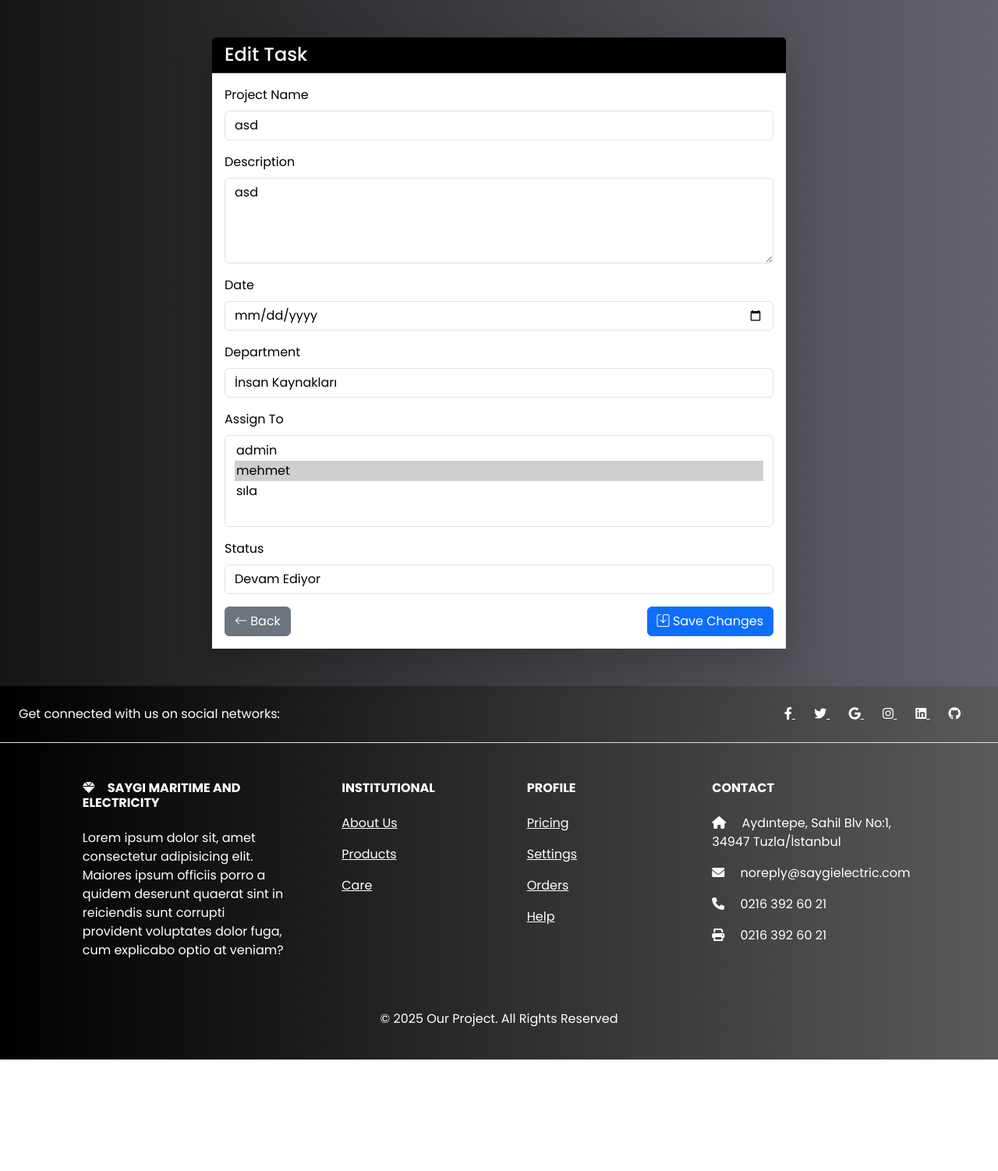
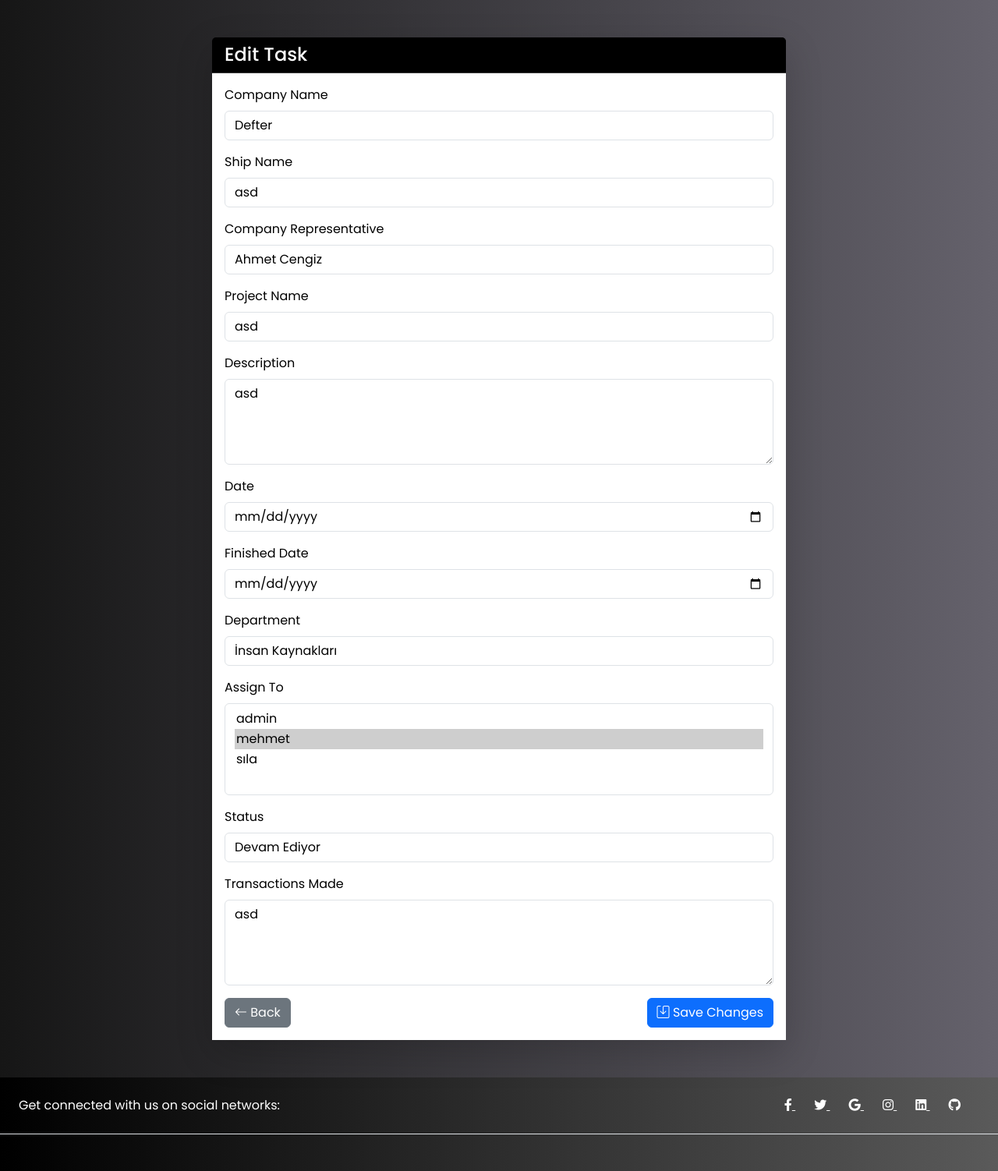
Before and after one commit to code-Beko/saygi, a Django app: page /tasks/1/edit/ in a window 1280 px wide. Shown: the part 56-1558 px from the top of the page at 78% size. Before the commit the page ends 1415 px from the top, so only its background shows below. Run offline with Django 5.2, Linux system fonts and the light colour scheme; a user stored in the database is signed in; data comes from the database, SQL or seed files in the repository; both versions use the stored data as it was after the commit.

Commit message:
jobs add work

```diff
--- a/jobs/forms.py
+++ b/jobs/forms.py
@@ -186,18 +186,14 @@
             "transactions_made",
         ]
         widgets = {
+            "company_name": forms.TextInput(attrs={"class": "form-control"}),
+            "ship_name": forms.TextInput(attrs={"class": "form-control"}),
             "company_representative": forms.TextInput(attrs={"class": "form-control"}),
-            "ship_name": forms.TextInput(attrs={"class": "form-control"}),
-            "company_name": forms.TextInput(attrs={"class": "form-control"}),
-            "date": forms.DateInput(attrs={"type": "date", "class": "form-control"}),
-            "finished_date": forms.DateInput(
-                attrs={"type": "date", "class": "form-control"}
-            ),
             "project_name": forms.TextInput(attrs={"class": "form-control"}),
             "description": forms.Textarea(attrs={"class": "form-control", "rows": 4}),
-            "transactions_made": forms.Textarea(
-                attrs={"class": "form-control", "rows": 4}
-            ),
+            "date": forms.DateInput(attrs={"type": "date", "class": "form-control"}),
+            "finished_date": forms.DateInput(attrs={"type": "date", "class": "form-control"}),
+            "transactions_made": forms.Textarea(attrs={"class": "form-control", "rows": 4}),
             "status": forms.Select(attrs={"class": "form-control"}),
             "department": forms.Select(attrs={"class": "form-control"}),
             "assigned_to": forms.SelectMultiple(attrs={"class": "form-control"}),
--- a/jobs/models.py
+++ b/jobs/models.py
@@ -164,32 +164,19 @@
         ("iptal", "İptal"),
         ("ertelendi", "Ertelendi"),
     ]
-    company_name = models.CharField(_("Company Name"), max_length=255)
-    ship_name = models.CharField(_("Ship Name"), max_length=255)
-    company_representative = models.CharField(
-        _("Company Representative"), max_length=255
-    )
-    project_name = models.CharField(_("Project Name"), max_length=255)
-    description = models.TextField(_("Description"))
-    date = models.DateField(_("Date"))
-    finished_date = models.DateField(_("Finished Date"))
-    status = models.CharField(
-        _("Durum"), max_length=20, choices=STATUS_CHOICES, default="beklemede"
-    )
-    department = models.ForeignKey(
-        Department,
-        on_delete=models.SET_NULL,
-        null=True,
-        blank=True,
-        verbose_name=_("Departman"),
-    )
+    company_name = models.CharField(_("Şirket Adı"), max_length=255, null=True, blank=True)
+    ship_name = models.CharField(_("Gemi Adı"), max_length=255, null=True, blank=True)
+    company_representative = models.CharField(_("Şirket Temsilcisi"), max_length=255, null=True, blank=True)
+    project_name = models.CharField(_("Proje Adı"), max_length=255)
+    description = models.TextField(_("Açıklama"))
+    date = models.DateField(_("Tarih"))
+    finished_date = models.DateField(_("Bitiş Tarihi"))
+    status = models.CharField(_("Durum"), max_length=20, choices=STATUS_CHOICES, default="beklemede")
+    department = models.ForeignKey(Department, on_delete=models.SET_NULL, null=True, blank=True, verbose_name=_("Departman"))
     assigned_to = models.ManyToManyField(CustomUser, related_name="assigned_tasks")
-    transactions_made = models.TextField(_("Transactions Made"))
-
+    transactions_made = models.TextField(_("Yapılan İşlemler"), null=True, blank=True)
     created_at = models.DateTimeField(auto_now_add=True)
-    created_by = models.ForeignKey(
-        CustomUser, on_delete=models.CASCADE, related_name="created_tasks"
-    )
+    created_by = models.ForeignKey(CustomUser, on_delete=models.CASCADE, related_name="created_tasks")
     is_read = models.ManyToManyField(CustomUser, related_name="read_tasks", blank=True)
 
     def __str__(self):
--- a/jobs/templates/tasks/edit.html
+++ b/jobs/templates/tasks/edit.html
@@ -14,6 +14,46 @@
                     <div class="card-body bg-white">
                         <form method="post">
                             {% csrf_token %}
+                            <div class="mb-3">
+                                <label for="{{ form.company_name.id_for_label }}"
+                                       class="form-label text-black">{% trans "Company Name" %}</label>
+                                {% if not can_edit_all %}
+                                    <input type="text"
+                                           class="form-control"
+                                           value="{{ task.company_name }}"
+                                           disabled>
+                                    <input type="hidden" name="company_name" value="{{ task.company_name }}">
+                                {% else %}
+                                    {{ form.company_name }}
+                                {% endif %}
+                            </div>
+                            <div class="mb-3">
+                                <label for="{{ form.ship_name.id_for_label }}" class="form-label text-black">{% trans "Ship Name" %}</label>
+                                {% if not can_edit_all %}
+                                    <input type="text"
+                                           class="form-control"
+                                           value="{{ task.ship_name }}"
+                                           disabled>
+                                    <input type="hidden" name="ship_name" value="{{ task.ship_name }}">
+                                {% else %}
+                                    {{ form.ship_name }}
+                                {% endif %}
+                            </div>
+                            <div class="mb-3">
+                                <label for="{{ form.company_representative.id_for_label }}"
+                                       class="form-label text-black">{% trans "Company Representative" %}</label>
+                                {% if not can_edit_all %}
+                                    <input type="text"
+                                           class="form-control"
+                                           value="{{ task.company_representative }}"
+                                           disabled>
+                                    <input type="hidden"
+                                           name="company_representative"
+                                           value="{{ task.company_representative }}">
+                                {% else %}
+                                    {{ form.company_representative }}
+                                {% endif %}
+                            </div>
                             <div class="mb-3">
                                 <label for="{{ form.project_name.id_for_label }}"
                                        class="form-label text-black">{% trans "Project Name" %}</label>
@@ -50,14 +90,29 @@
                                 {% endif %}
                             </div>
                             <div class="mb-3">
+                                <label for="{{ form.finished_date.id_for_label }}"
+                                       class="form-label text-black">{% trans "Finished Date" %}</label>
+                                {% if not can_edit_all %}
+                                    <input type="date"
+                                           class="form-control"
+                                           value="{{ task.finished_date|date:'Y-m-d' }}"
+                                           disabled>
+                                    <input type="hidden"
+                                           name="finished_date"
+                                           value="{{ task.finished_date|date:'Y-m-d' }}">
+                                {% else %}
+                                    {{ form.finished_date }}
+                                {% endif %}
+                            </div>
+                            <div class="mb-3">
                                 <label for="{{ form.department.id_for_label }}"
                                        class="form-label text-black">{% trans "Department" %}</label>
                                 {% if not can_edit_all %}
                                     <input type="text"
                                            class="form-control"
-                                           value="{{ task.get_department_display }}"
+                                           value="{{ task.department.name }}"
                                            disabled>
-                                    <input type="hidden" name="department" value="{{ task.department }}">
+                                    <input type="hidden" name="department" value="{{ task.department.id }}">
                                 {% else %}
                                     {{ form.department }}
                                 {% endif %}
@@ -81,6 +136,11 @@
                                 <label for="{{ form.status.id_for_label }}" class="form-label text-black">{% trans "Status" %}</label>
                                 {{ form.status }}
                             </div>
+                            <div class="mb-3">
+                                <label for="{{ form.transactions_made.id_for_label }}"
+                                       class="form-label text-black">{% trans "Transactions Made" %}</label>
+                                {{ form.transactions_made }}
+                            </div>
                             <div class="d-flex justify-content-between">
                                 <a href="{% url 'task_list' %}" class="btn btn-secondary">
                                     <i class="bi bi-arrow-left"></i> {% trans "Back" %}
--- a/jobs/views.py
+++ b/jobs/views.py
@@ -310,6 +310,7 @@
     return render(request, "tasks/add.html", {"form": form})
 
 
+@login_required
 def task_edit(request, id):
     try:
         task = Task.objects.get(id=id)
@@ -347,23 +348,31 @@
                     request, "Form geçersiz. Lütfen tüm alanları kontrol edin."
                 )
         else:
-            # Orta yetki sadece status'ü değiştirebilir
+            # Orta yetki sadece status ve transactions_made'i değiştirebilir
             new_status = request.POST.get("status")
-            if new_status:
-                task.status = new_status
+            new_transactions = request.POST.get("transactions_made")
+
+            if new_status or new_transactions:
+                if new_status:
+                    task.status = new_status
+                if new_transactions:
+                    task.transactions_made = new_transactions
                 task.save()
-                messages.success(request, "Görev durumu başarıyla güncellendi.")
+                messages.success(request, "Görev bilgileri başarıyla güncellendi.")
                 return redirect("task_list")
             else:
-                messages.error(request, "Durum alanı boş bırakılamaz.")
+                messages.error(request, "En az bir alanı güncellemeniz gerekmektedir.")
     else:
         form = TaskForm(instance=task)
         if not can_edit_all:
             # Orta yetki için formu sadece okuma modunda göster
-            for field in form.fields.values():
-                field.disabled = True
-            # Sadece status alanını aktif et
-            form.fields["status"].disabled = False
+            for field_name, field in form.fields.items():
+                if field_name not in ["status", "transactions_made"]:
+                    field.disabled = True
+                    field.widget.attrs['readonly'] = True
+                else:
+                    field.disabled = False
+                    field.widget.attrs['readonly'] = False
 
     context = {"form": form, "task": task, "can_edit_all": can_edit_all}
     return render(request, "tasks/edit.html", context)
```
Also changed, not shown: jobs/templates/tasks/list.html (+6 -7 lines), jobs/templates/tasks/view.html (+21 -1 lines), db.sqlite3.
